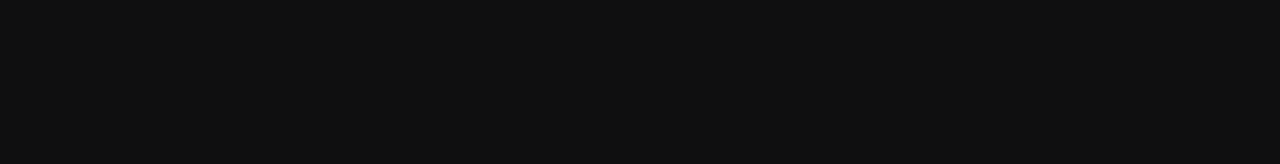
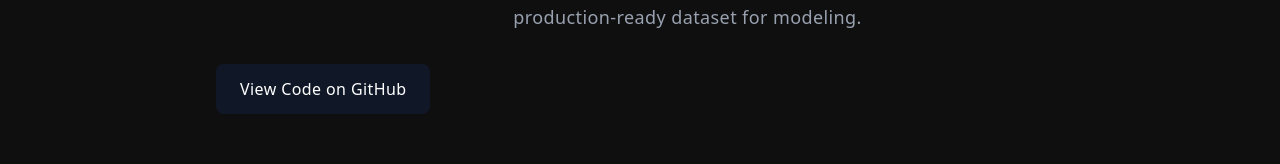
Before and after one commit to Obikpe/peter-portfolio, a Next.js app: page /projects/internet-usage-data-integrity-audit in a window 1280 px wide. Shown: the part 1361-1525 px from the top of the page. Before the commit the page ends 890 px from the top, so only its background shows below. Built offline with nearby package versions, Linux system fonts and the light colour scheme.

Commit message:
feat: add project images and update data source

```diff
--- a/src/app/about/page.tsx
+++ b/src/app/about/page.tsx
@@ -10,7 +10,7 @@ export default function AboutPage() {
 <div className="md:col-span-4 space-y-8">
  <div className="relative aspect-square rounded-2xl overflow-hidden border border-gray-800 shadow-xl">
   <Image
-    src="/me.jpg"
+    src="/images/projects/Passport photograph.jpg"
     alt="Peter Obikpe"
     fill
     className="object-cover"
@@ -32,7 +32,7 @@ export default function AboutPage() {
   {/* --- NEW: Download CV Button --- */}
   <div className="pt-4">
     <a
-      href="/peter-obikpe-cv.pdf" // Make sure your PDF is in the /public folder
+      href="/Peter Obikpe CV.pdf" // Make sure your PDF is in the /public folder
       download
       className="flex items-center justify-center gap-3 w-full py-4 bg-white text-black font-bold rounded-xl hover:bg-[#5B8DEF] hover:text-white transition-all group"
     >
--- a/src/app/projects/[slug]/page.tsx
+++ b/src/app/projects/[slug]/page.tsx
@@ -9,6 +9,7 @@ interface Project {
   title: string;
   tools: string[];
   image?: string;   // Optional: in case some projects don't have images
+  github?; string;
   summary: string;
   problem: string;
   approach: string;
@@ -92,6 +93,17 @@ export default async function ProjectDetailPage({ params }: Props) {
             </p>
           </section>
         </div>
+        {project.github && (
+  <a
+    href={project.github}
+    target="_blank"
+    rel="noopener noreferrer"
+    className="inline-flex items-center gap-2 px-6 py-3 bg-gray-900 text-white rounded-lg hover:bg-gray-800 transition-colors mt-8"
+  >
+    {/* You can use a Github Icon here if you have Lucide-react installed */}
+    <span>View Code on GitHub</span>
+  </a>
+)}
       </article>
     </SectionWrapper>
   );
--- a/src/components/FeaturedProjects.tsx
+++ b/src/components/FeaturedProjects.tsx
@@ -2,7 +2,7 @@ import { projects } from "@/data/projects"
 import ProjectCard from "./ProjectCard"
 
 export default function FeaturedProjects() {
-  const featured = projects.slice(0, 2)
+  const featured = projects.slice(0, 3)
 
   return (
     // Removed section, py-24, and h2 title
--- a/src/components/Hero.tsx
+++ b/src/components/Hero.tsx
@@ -42,7 +42,7 @@ export default function Hero() {
 
           <div className="relative w-64 h-64 md:w-80 md:h-80 rounded-full overflow-hidden border-4 border-gray-900 shadow-2xl">
             <img
-              src="/me.jpg"
+              src="/images/projects/Passport photograph.jpg"
               alt="Peter Obikpe"
               className="w-full h-full object-cover grayscale hover:grayscale-0 transition-all duration-500"
             />
--- a/src/data/projects.ts
+++ b/src/data/projects.ts
@@ -15,10 +15,28 @@ export type Project = {
 
 export const projects: Project[] = [
   {
+    slug: "retail-erp-automation-system",
+    title: "Automated ERP & Business Intelligence System",
+    category: "Data Engineering & Analytics",
+    tools: ["VBA", "Excel Macro", "Power Pivot", "Relational Logic"],
+    image: "/images/projects/Nduka Sales Form.png",
+    github: "https://github.com/Obikpe/Nduka-Gadgets-Co.---Automated-Retail-ERP-System",
+    summary:
+      "Developed a full-scale retail management system that automates sales workflows and visualizes business performance.",
+    problem:
+      "A high-volume electronics retailer needed to eliminate manual data entry errors and centralize fragmented multi-item sales records.",
+    approach:
+      "Engineered a VBA-powered interface with sheet-protection toggles, relational database mapping, and an interactive executive dashboard.",
+    impact:
+      "Achieved 100% data integrity for multi-product transactions and provided real-time visibility into revenue trends and inventory performance.",
+    status: "published"
+},
+  {
     slug: "internet-usage-data-integrity-audit",
     title: "Global Internet Usage Data Integrity Audit",
     category: "Data Engineering",
     tools: ["Python", "Pandas", "ETL"],
+    image: "/images/projects/Internet Usage Cleaning py.png",
     summary:
       "Built a structured ETL pipeline to clean and validate 20,000+ global internet usage records.",
     problem:
@@ -48,22 +66,7 @@ export const projects: Project[] = [
       "Identified environmental variables as strongest recent correlation driver.",
     status: "published"
   },
-{
-    slug: "retail-erp-automation-system",
-    title: "Automated ERP & Business Intelligence System",
-    category: "Data Engineering & Analytics",
-    tools: ["VBA", "Excel Macro", "Power Pivot", "Relational Logic"],
-    image: "/images/projects/Nduka Sales Form.png",
-    summary:
-      "Developed a full-scale retail management system that automates sales workflows and visualizes business performance.",
-    problem:
-      "A high-volume electronics retailer needed to eliminate manual data entry errors and centralize fragmented multi-item sales records.",
-    approach:
-      "Engineered a VBA-powered interface with sheet-protection toggles, relational database mapping, and an interactive executive dashboard.",
-    impact:
-      "Achieved 100% data integrity for multi-product transactions and provided real-time visibility into revenue trends and inventory performance.",
-    status: "published"
-},
+
   /*
   {
     slug: "future-ml-project",
```
